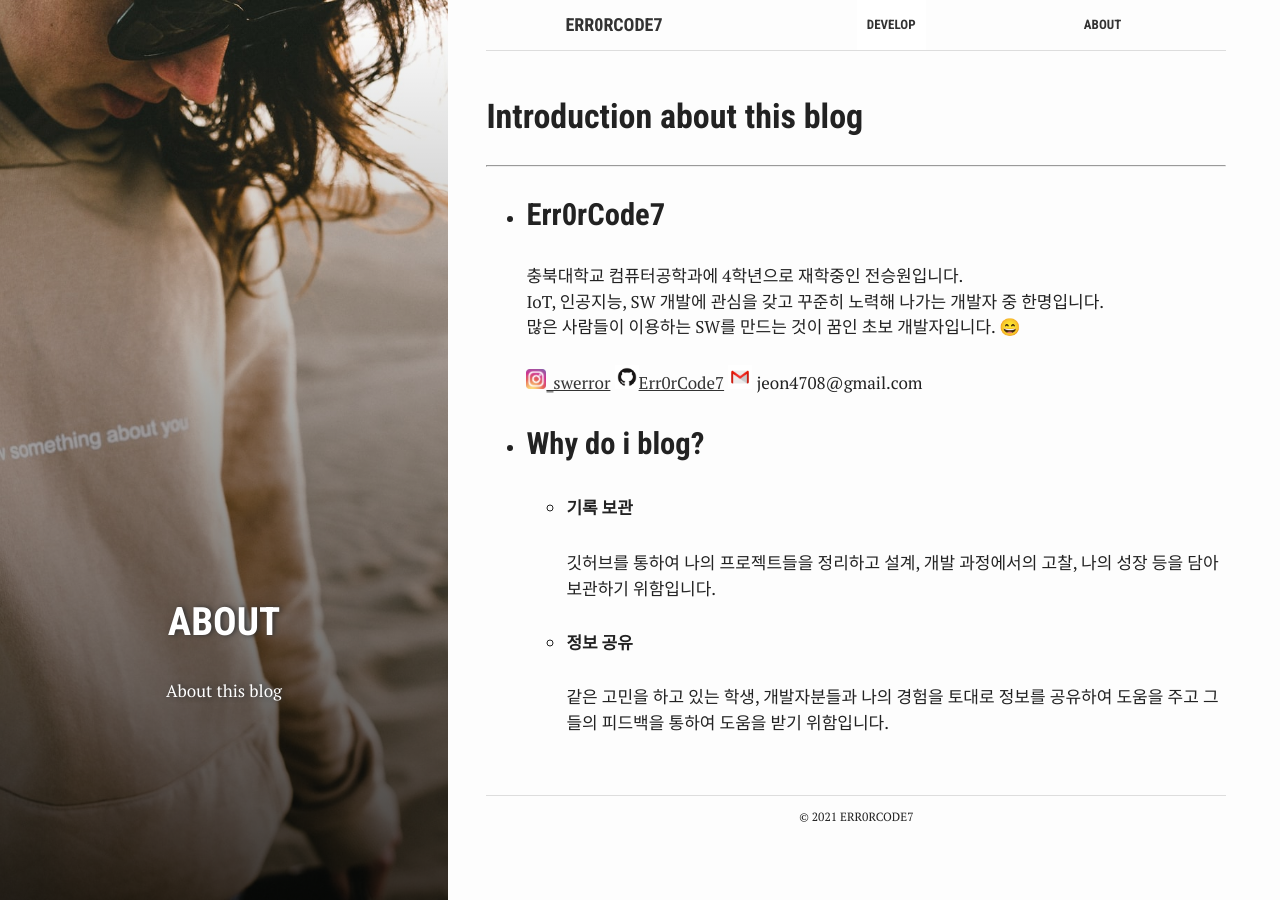
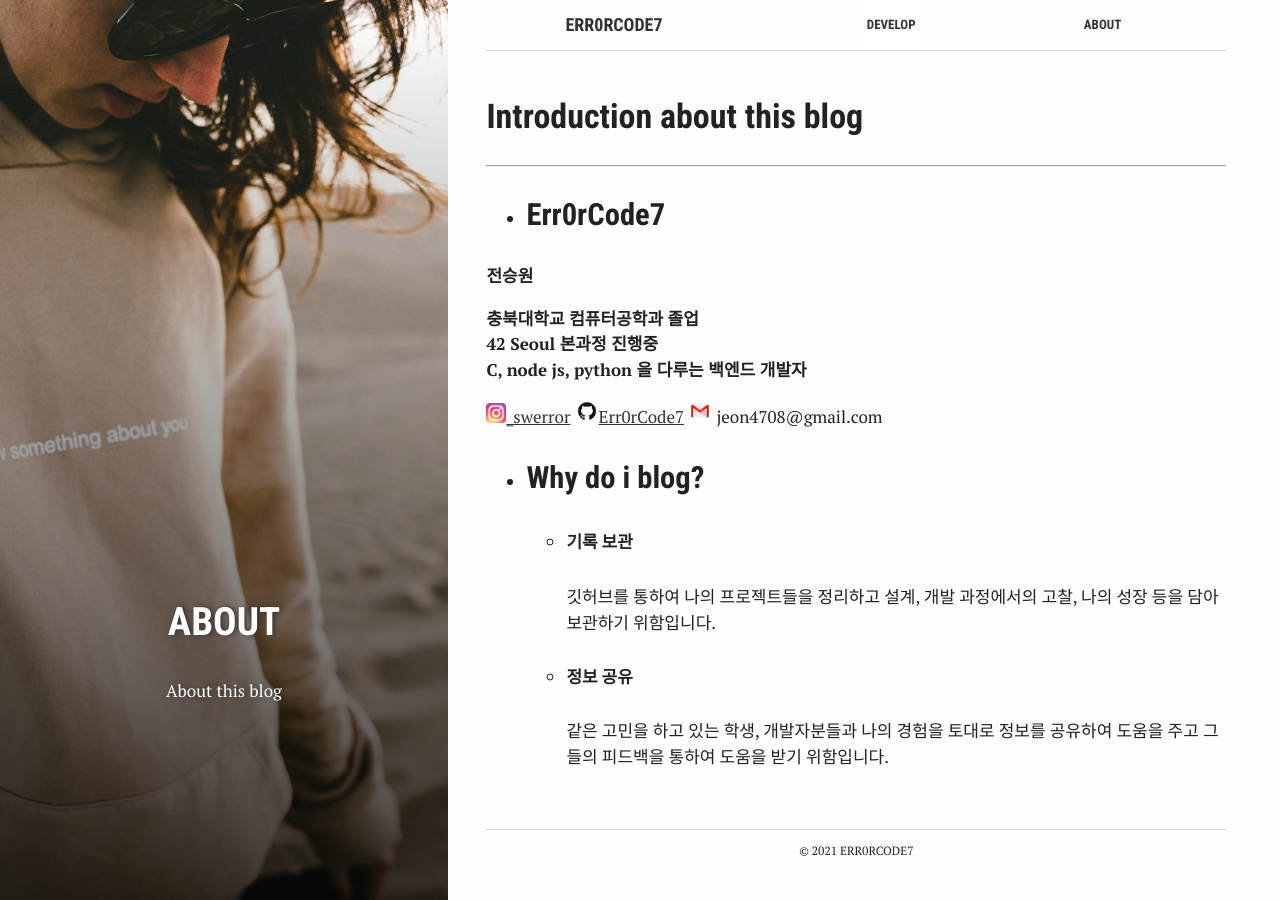
Before and after one commit to Err0rCode7/Err0rCode7.github.io, a Jekyll site: the page built from about.md, in a window 1280 px wide. Built offline with Jekyll 4.4.1, drawn with Linux system fonts in a browser that asks for light colours.

Commit message:
# Update: about

```diff
--- a/about.md
+++ b/about.md
@@ -12,9 +12,15 @@ active: about
 ---
 
 - ## Err0rCode7
-충북대학교 컴퓨터공학과에 4학년으로 재학중인 전승원입니다.<Br>
-IoT, 인공지능, SW 개발에 관심을 갖고 꾸준히 노력해 나가는 개발자 중 한명입니다.<br>
-많은 사람들이 이용하는 SW를 만드는 것이 꿈인 초보 개발자입니다.	&#128516;<br><br>
+
+**전승원**
+<br>
+
+**충북대학교 컴퓨터공학과 졸업**<br>
+**42 Seoul 본과정 진행중**<br>
+**C, node js, python 을 다루는 백엔드 개발자**
+<br>
+
 ![insta](/assets/images/insta.png){: width="20"}[{{ site.insta_username }}](https://www.instagram.com/_swerror/)
 ![github](/assets/images/github.png){: width="24"}[{{ site.github_username }}](https://github.com/Err0rCode7)
 ![email](/assets/images/email.png){: width="24"} {{ site.email }}
```
